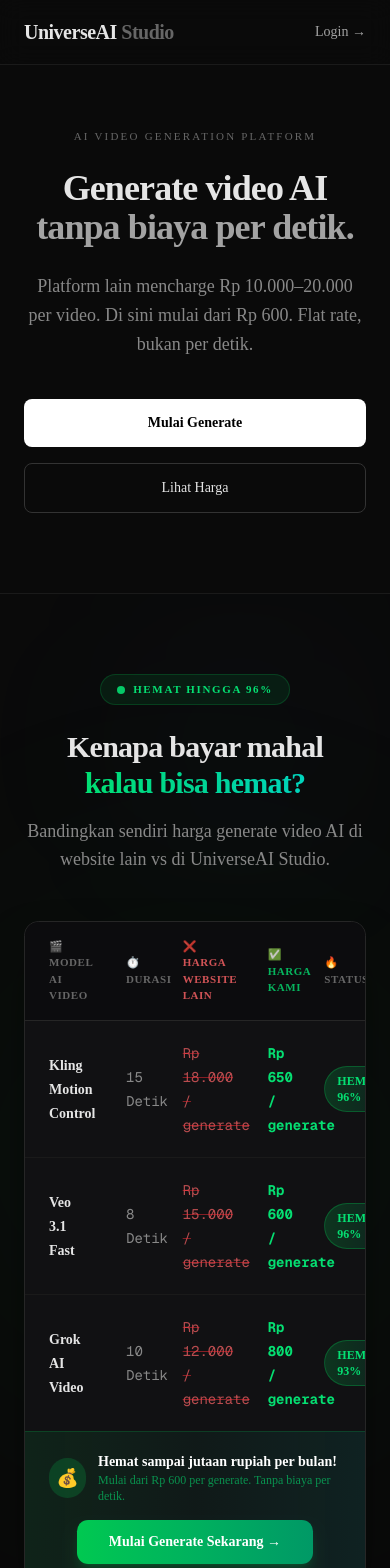
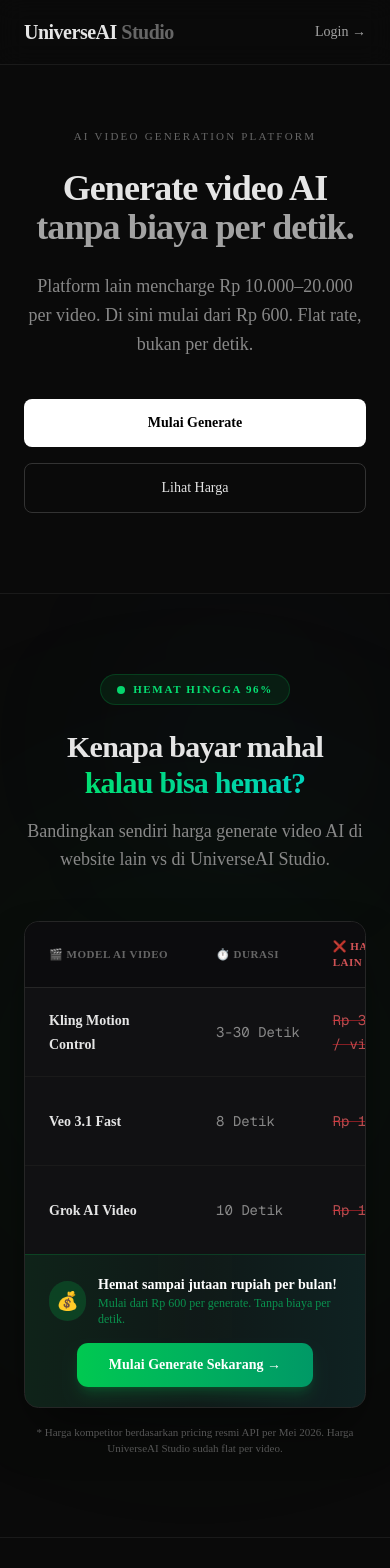
Before and after one commit to wasdurih31/backupmotioncontrol, a Next.js app: page / in a window 390 px wide. Shown: the top 1568 px of the page. Built offline with nearby package versions, Linux system fonts and the light colour scheme; no server answers.

Commit message:
fix: make pricing table responsive on mobile and update Kling Motion Control row

```diff
--- a/src/app/page.tsx
+++ b/src/app/page.tsx
@@ -116,6 +116,8 @@
 
           {/* Comparison Table */}
           <div className="bg-[#111113] border border-[#262626] rounded-2xl overflow-hidden shadow-2xl shadow-black/50">
+            <div className="overflow-x-auto">
+              <div className="min-w-[700px]">
                 {/* Table Header */}
                 <div className="grid grid-cols-12 text-[11px] uppercase tracking-wider font-bold border-b border-[#262626] bg-[#0c0c0e]">
                   <div className="col-span-3 px-6 py-4 text-[#666] flex items-center gap-2">
@@ -143,13 +145,13 @@
                       <span className="text-[#e5e5e5] font-semibold text-sm">Kling Motion Control</span>
                     </div>
                     <div className="col-span-2 px-4 py-5">
-                  <span className="text-[#888] text-sm font-mono">15 Detik</span>
+                      <span className="text-[#888] text-sm font-mono">3-30 Detik</span>
                     </div>
                     <div className="col-span-3 px-4 py-5">
-                  <span className="text-red-400/70 text-sm font-mono line-through decoration-red-500/50">Rp 18.000 / generate</span>
+                      <span className="text-red-400/70 text-sm font-mono line-through decoration-red-500/50">Rp 3.500 - 35.000 / video</span>
                     </div>
                     <div className="col-span-2 px-4 py-5">
-                  <span className="text-green-400 text-sm font-bold font-mono">{fmtRp(p.kling_std)} / generate</span>
+                      <span className="text-green-400 text-sm font-bold font-mono">{fmtRp(p.kling_std)} / video</span>
                     </div>
                     <div className="col-span-2 px-4 py-5">
                       <span className="inline-flex items-center gap-1 bg-gradient-to-r from-green-500/20 to-emerald-500/10 border border-green-500/30 text-green-400 text-xs font-bold px-3 py-1.5 rounded-full">
@@ -167,10 +169,10 @@
                       <span className="text-[#888] text-sm font-mono">8 Detik</span>
                     </div>
                     <div className="col-span-3 px-4 py-5">
-                  <span className="text-red-400/70 text-sm font-mono line-through decoration-red-500/50">Rp 15.000 / generate</span>
+                      <span className="text-red-400/70 text-sm font-mono line-through decoration-red-500/50">Rp 15.000 / video</span>
                     </div>
                     <div className="col-span-2 px-4 py-5">
-                  <span className="text-green-400 text-sm font-bold font-mono">{fmtRp(p.veo_720)} / generate</span>
+                      <span className="text-green-400 text-sm font-bold font-mono">{fmtRp(p.veo_720)} / video</span>
                     </div>
                     <div className="col-span-2 px-4 py-5">
                       <span className="inline-flex items-center gap-1 bg-gradient-to-r from-green-500/20 to-emerald-500/10 border border-green-500/30 text-green-400 text-xs font-bold px-3 py-1.5 rounded-full">
@@ -188,15 +190,17 @@
                       <span className="text-[#888] text-sm font-mono">10 Detik</span>
                     </div>
                     <div className="col-span-3 px-4 py-5">
-                  <span className="text-red-400/70 text-sm font-mono line-through decoration-red-500/50">Rp 12.000 / generate</span>
+                      <span className="text-red-400/70 text-sm font-mono line-through decoration-red-500/50">Rp 12.000 / video</span>
                     </div>
                     <div className="col-span-2 px-4 py-5">
-                  <span className="text-green-400 text-sm font-bold font-mono">{fmtRp(p.grok_720)} / generate</span>
+                      <span className="text-green-400 text-sm font-bold font-mono">{fmtRp(p.grok_720)} / video</span>
                     </div>
                     <div className="col-span-2 px-4 py-5">
                       <span className="inline-flex items-center gap-1 bg-gradient-to-r from-green-500/20 to-emerald-500/10 border border-green-500/30 text-green-400 text-xs font-bold px-3 py-1.5 rounded-full">
                         HEMAT {Math.round((1 - p.grok_720 / 12000) * 100)}% 🤑
                       </span>
+                    </div>
+                  </div>
                 </div>
               </div>
             </div>
```
Lines whose indentation alone changed are shown as unchanged.
